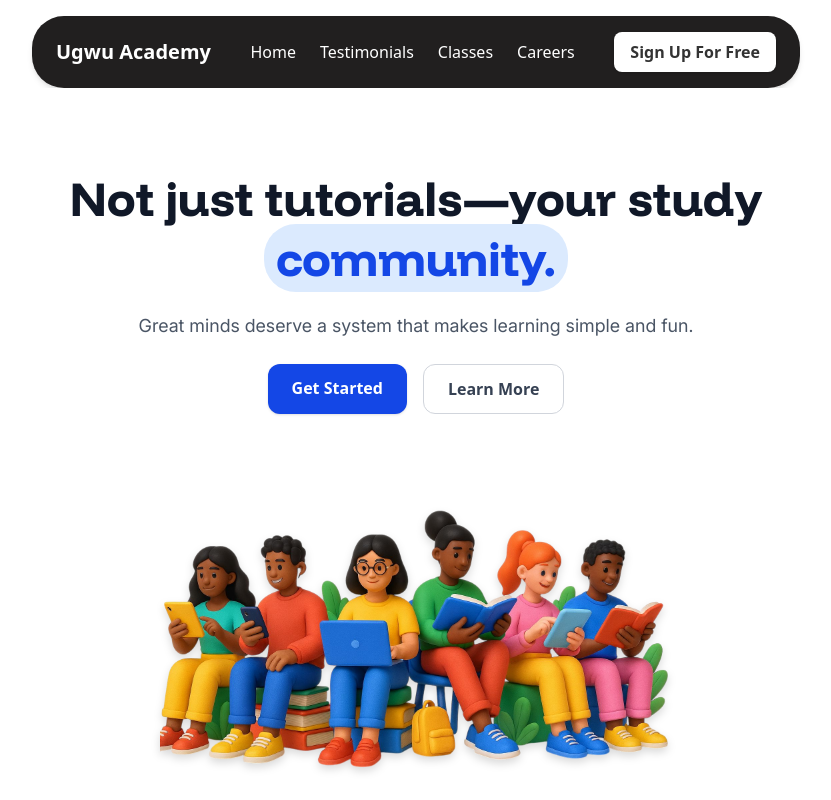
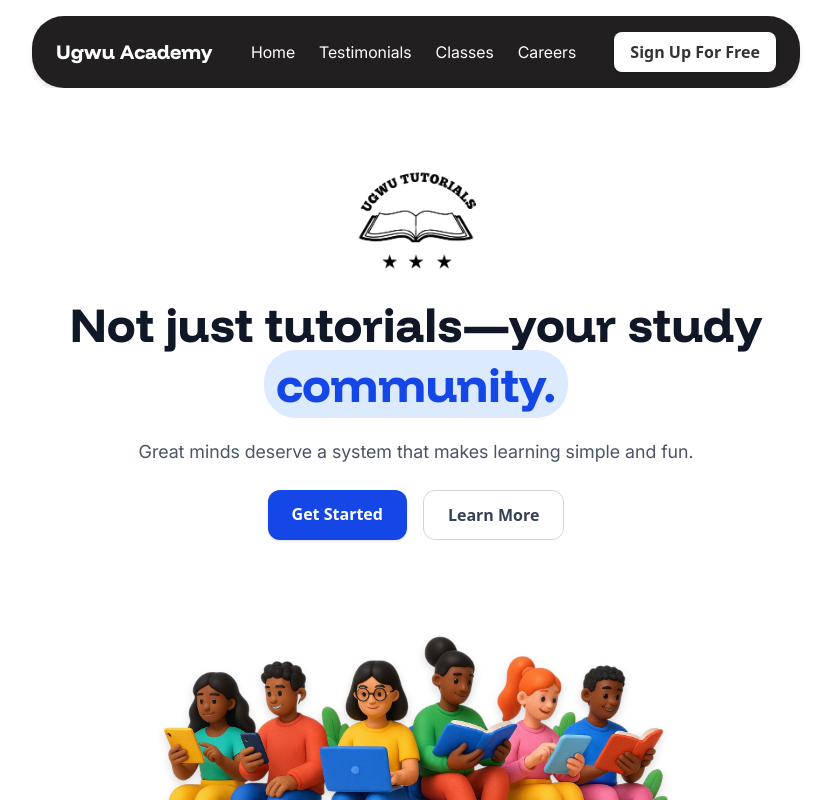
Before and after one commit to Mr2-hex/ugwu-tutorials, a React (Vite) app: page / in a window 1280 px wide. Shown: the top 800 px of the page, without its empty margins (224-1055 px from the left). Built offline with nearby package versions, Linux system fonts and the light colour scheme.

Commit message:
Added the UA logo

```diff
--- a/src/components/Footer.jsx
+++ b/src/components/Footer.jsx
@@ -1,5 +1,6 @@
 import React from "react";
 import { FaTwitter, FaInstagram, FaFacebook, FaLinkedin } from "react-icons/fa";
+import Logo from "../assets/images/logo.png";
 
 const Footer = () => {
   return (
@@ -7,6 +8,11 @@ const Footer = () => {
       <div className="container mx-auto px-6 md:px-12 grid grid-cols-1 md:grid-cols-4 gap-10">
         {/* Brand */}
         <div>
+          <img
+            src={Logo}
+            alt="Ugwu Academy Logo"
+            className="w-28 h-auto mb-4"
+          />
           <h2 className="text-white font-funnel text-2xl font-bold mb-4">
             Ugwu Academy
           </h2>
--- a/src/components/Header.jsx
+++ b/src/components/Header.jsx
@@ -8,11 +8,11 @@ const Header = () => {
     <div className="flex justify-center items-center mt-4">
       <header className="bg-[#211f1f] rounded-4xl shadow-md flex items-center w-[90%] md:w-[60%] justify-between px-6 py-4 text-white relative">
         {/* Logo */}
-        <h1 className="text-xl font-bold">Ugwu Academy</h1>
+        <h1 className="text-xl font-bold font-funnel">Ugwu Academy</h1>
 
         {/* Desktop Nav */}
         <nav className="hidden md:flex">
-          <ul className="flex gap-6">
+          <ul className="flex gap-6 font-inter">
             <li className="hover:text-gray-300 cursor-pointer">Home</li>
             <li className="hover:text-gray-300 cursor-pointer">Testimonials</li>
             <li className="hover:text-gray-300 cursor-pointer">Classes</li>
--- a/src/components/HeroSection.jsx
+++ b/src/components/HeroSection.jsx
@@ -1,16 +1,25 @@
 import React from "react";
 import HeroImg from "../assets/images/students.png";
-import Logo from "../assets/images/logo.png";
+import Logo from "../assets/images/UA-bbg-wobg2.png";
 
 const HeroSection = () => {
   return (
     <section className="relative bg-white">
       <div className="max-w-3xl mx-auto px-6 text-center py-20">
+        {/* Logo */}
+        <div className="flex justify-center mb-6">
+          <img
+            src={Logo}
+            alt="Ugwu Tutorials Logo"
+            className="w-30 h-auto object-contain"
+          />
+        </div>
+
         {/* Hero Text */}
         <h1 className="font-funnel text-5xl text-center font-bold leading-tight text-gray-900">
           Not just tutorials—your study{" "}
-          <span className="bg-blue-100 text-blue-700 px-3 py-1 rounded-4xl ">
-            community.{" "}
+          <span className="bg-blue-100 text-blue-700 px-3 py-1 rounded-4xl">
+            community.
           </span>
         </h1>
         <p className="mt-6 text-lg text-gray-600 font-inter">
@@ -36,7 +45,7 @@ const HeroSection = () => {
         {/* Hero Image */}
         <div className="mt-10 flex justify-center">
           <img
-            src={HeroImg} // replace with your SVG or generated image
+            src={HeroImg}
             alt="Students learning"
             className="w-full max-w-lg drop-shadow-lg"
           />
```
Also changed, not shown: src/assets/images/UA-bbg-wobg.png (added), src/assets/images/UA-bbg-wobg2.png (added).
